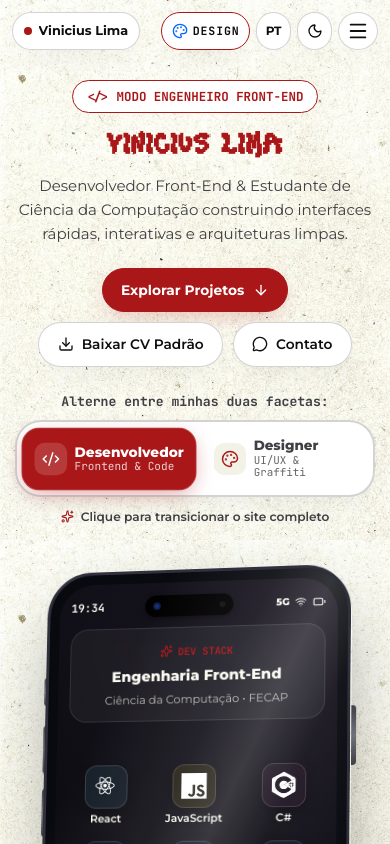
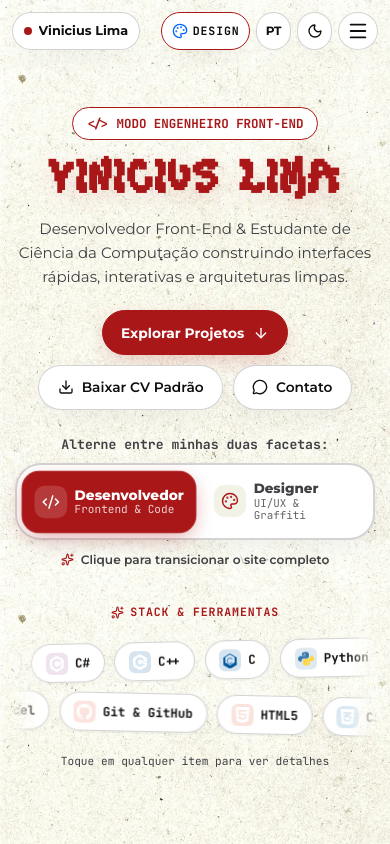
Before and after one commit to Vinnywho/Vinicius-Lima-Portifolio, a React (Vite) app: page / in a window 390 px wide. Shown: the top 844 px of the page. Built offline with nearby package versions, Linux system fonts and the light colour scheme.

Commit message:
feat: center mobile hero with prominent name and replace 3D phone with interactive skills marquee on mobile

```diff
--- /dev/null
+++ b/src/components/MobileSkillsMarquee.jsx
@@ -0,0 +1,101 @@
+import { useState } from 'react';
+import { X, Sparkles } from 'lucide-react';
+import { useApp } from '../context/AppContext';
+import { skills, designCapabilities } from '../data/skills';
+
+export default function MobileSkillsMarquee() {
+  const { mode, lang, t, tr } = useApp();
+  const [selected, setSelected] = useState(null);
+
+  const items = mode === 'dev' ? skills : designCapabilities;
+  const mid = Math.ceil(items.length / 2);
+  const rowA = items.slice(0, mid);
+  const rowB = items.slice(mid).length > 0 ? items.slice(mid) : items;
+
+  const renderTrack = (list, direction) => {
+    const doubled = [...list, ...list];
+    return (
+      <div className="mobile-marquee-viewport">
+        <div className={`mobile-marquee-track ${direction}`}>
+          {doubled.map((item, idx) => {
+            const isActive = selected?.id === item.id;
+            return (
+              <button
+                key={`${item.id}-${idx}`}
+                type="button"
+                className={`mobile-marquee-pill ${isActive ? 'is-active' : ''}`}
+                style={{ '--pill-color': item.color || 'var(--accent)' }}
+                onClick={() => setSelected(isActive ? null : item)}
+              >
+                {item.icon && (
+                  <span className="mobile-marquee-icon-wrap">
+                    <img src={item.icon} alt="" className="mobile-marquee-icon" />
+                  </span>
+                )}
+                <span className="mobile-marquee-name">{item.name}</span>
+              </button>
+            );
+          })}
+        </div>
+      </div>
+    );
+  };
+
+  return (
+    <div className="mobile-skills-marquee" data-no-spray="true">
+      <div className="mobile-marquee-label">
+        <Sparkles size={13} />
+        <span>
+          {mode === 'dev' ? t.hero.phoneTitleDev : t.hero.phoneTitleDesign}
+        </span>
+      </div>
+
+      <div className="mobile-marquee-rows">
+        {renderTrack(rowA, 'is-left')}
+        {renderTrack(rowB, 'is-right')}
+      </div>
+
+      <p className="mobile-marquee-hint">
+        {lang === 'pt'
+          ? 'Toque em qualquer item para ver detalhes'
+          : 'Tap any item to see details'}
+      </p>
+
+      {selected && (
+        <div className="mobile-marquee-detail" role="region" aria-live="polite">
+          <div className="mobile-marquee-detail-head">
+            <div className="mobile-marquee-detail-title">
+              {selected.icon && (
+                <img src={selected.icon} alt="" className="mobile-marquee-detail-icon" />
+              )}
+              <strong>{selected.name}</strong>
+            </div>
+            <button
+              type="button"
+              className="mobile-marquee-close"
+              onClick={() => setSelected(null)}
+              aria-label={t.hero.phoneCloseCard}
+            >
+              <X size={16} />
+            </button>
+          </div>
+
+          <div className="mobile-marquee-meter">
+            <div className="mobile-marquee-meter-labels">
+              <span>{t.hero.phoneLevel}</span>
+              <span>{selected.level}%</span>
+            </div>
+            <div className="mobile-marquee-meter-bar">
+              <div
+                className="mobile-marquee-meter-fill"
+                style={{ width: `${selected.level}%` }}
+              />
+            </div>
+          </div>
+
+          <p className="mobile-marquee-detail-desc">{tr(selected.description)}</p>
+        </div>
+      )}
+    </div>
+  );
+}
--- a/src/pages/Home.jsx
+++ b/src/pages/Home.jsx
@@ -1,4 +1,4 @@
-import { useEffect, useRef } from 'react';
+import { useEffect, useRef, useState } from 'react';
 import { Link } from 'react-router-dom';
 import gsap from 'gsap';
 import { ScrollTrigger } from 'gsap/ScrollTrigger';
@@ -7,6 +7,7 @@ import { useApp } from '../context/AppContext';
 import { profile } from '../data/profile';
 import { projects } from '../data/projects';
 import Phone3D from '../components/Phone3D';
+import MobileSkillsMarquee from '../components/MobileSkillsMarquee';
 import ModeSwitcher from '../components/ModeSwitcher';
 import FeaturedProject from '../components/FeaturedProject';
 import ProjectCard from '../components/ProjectCard';
@@ -20,6 +21,15 @@ gsap.registerPlugin(ScrollTrigger);
 export default function Home() {
   const { mode, lang, t, navigateWithTransition } = useApp();
   const rootRef = useRef(null);
+  const [isMobile, setIsMobile] = useState(() =>
+    typeof window !== 'undefined' ? window.innerWidth <= 768 : false
+  );
+
+  useEffect(() => {
+    const checkMobile = () => setIsMobile(window.innerWidth <= 768);
+    window.addEventListener('resize', checkMobile);
+    return () => window.removeEventListener('resize', checkMobile);
+  }, []);
 
   // Filter projects coherently per active facet (Dev vs Design)
   const modeProjects = projects.filter(
@@ -121,8 +131,8 @@ export default function Home() {
             </div>
           </div>
 
-          <div className="hero-animate">
-            <Phone3D key={mode} />
+          <div className="hero-animate hero-visual-slot">
+            {isMobile ? <MobileSkillsMarquee key={mode} /> : <Phone3D key={mode} />}
           </div>
         </div>
       </section>
--- a/src/styles/global.css
+++ b/src/styles/global.css
@@ -3824,15 +3824,20 @@
 @media (max-width: 768px) {
   /* Centralização das informações da Hero */
   .hero-section {
-    padding-top: 5rem;
-    padding-bottom: 2.5rem;
-    min-height: auto;
+    min-height: 100dvh;
+    display: flex;
+    align-items: center;
+    justify-content: center;
+    padding-top: 5.25rem;
+    padding-bottom: 2.75rem;
   }
 
   .hero-grid {
     grid-template-columns: 1fr;
-    gap: 2.5rem;
+    gap: 1.75rem;
     text-align: center;
+    justify-items: center;
+    width: 100%;
   }
 
   .hero-content {
@@ -3840,14 +3845,244 @@
     flex-direction: column;
     align-items: center;
     text-align: center;
+    width: 100%;
   }
 
   .hero-title {
-    font-size: clamp(1.8rem, 6vw, 2.4rem);
-    letter-spacing: 0.02em;
-    margin-bottom: 0.85rem;
-    line-height: 1.08;
+    font-size: clamp(2.75rem, 12vw, 3.75rem);
+    letter-spacing: 0.03em;
+    margin-bottom: 0.9rem;
+    line-height: 0.98;
     text-align: center;
+    text-shadow: 0 6px 24px rgba(170, 23, 25, 0.14);
+  }
+
+  :root[data-mode='design'] .hero-title {
+    font-size: clamp(2.55rem, 11vw, 3.5rem);
+    text-shadow: 0 6px 24px rgba(0, 102, 255, 0.18);
+  }
+
+  .hero-visual-slot {
+    width: 100%;
+    min-width: 0;
+  }
+
+  /* Marquee Divertida de Skills no Mobile */
+  .mobile-skills-marquee {
+    width: 100%;
+    display: flex;
+    flex-direction: column;
+    align-items: center;
+    gap: 0.75rem;
+    overflow: hidden;
+    padding: 0.35rem 0;
+  }
+
+  .mobile-marquee-label {
+    display: inline-flex;
+    align-items: center;
+    gap: 0.4rem;
+    font-family: var(--font-mono);
+    font-size: 0.72rem;
+    font-weight: 700;
+    text-transform: uppercase;
+    letter-spacing: 0.08em;
+    color: var(--accent);
+  }
+
+  .mobile-marquee-rows {
+    width: 100%;
+    display: flex;
+    flex-direction: column;
+    gap: 0.65rem;
+    padding: 0.35rem 0;
+    mask-image: linear-gradient(to right, transparent, #000 8%, #000 92%, transparent);
+    -webkit-mask-image: linear-gradient(to right, transparent, #000 8%, #000 92%, transparent);
+  }
+
+  .mobile-marquee-viewport {
+    width: 100%;
+    overflow: hidden;
+  }
+
+  .mobile-marquee-viewport:nth-child(1) {
+    transform: rotate(-1.2deg);
+  }
+
+  .mobile-marquee-viewport:nth-child(2) {
+    transform: rotate(1.2deg);
+  }
+
+  .mobile-marquee-track {
+    display: flex;
+    width: max-content;
+    gap: 0.6rem;
+    padding: 0.15rem 0;
+  }
+
+  .mobile-marquee-track.is-left {
+    animation: mobileMarqueeLeft 26s linear infinite;
+  }
+
+  .mobile-marquee-track.is-right {
+    animation: mobileMarqueeRight 30s linear infinite;
+  }
+
+  .mobile-marquee-rows:hover .mobile-marquee-track,
+  .mobile-marquee-rows:focus-within .mobile-marquee-track {
+    animation-play-state: paused;
+  }
+
+  @keyframes mobileMarqueeLeft {
+    0% {
+      transform: translateX(0);
+    }
+    100% {
+      transform: translateX(-50%);
+    }
+  }
+
+  @keyframes mobileMarqueeRight {
+    0% {
+      transform: translateX(-50%);
+    }
+    100% {
+      transform: translateX(0);
+    }
+  }
+
+  @media (prefers-reduced-motion: reduce) {
+    .mobile-marquee-track.is-left,
+    .mobile-marquee-track.is-right {
+      animation: none;
+    }
+  }
+
+  .mobile-marquee-pill {
+    display: inline-flex;
+    align-items: center;
+    gap: 0.45rem;
+    padding: 0.45rem 0.85rem;
+    border-radius: var(--radius-pill);
+    background: var(--bg-surface);
+    border: 1.5px solid var(--border-color);
+    box-shadow: var(--shadow-card);
+    color: var(--text-primary);
+    font-family: var(--font-mono);
+    font-size: 0.78rem;
+    font-weight: 700;
+    white-space: nowrap;
+    cursor: pointer;
+    transition: transform 0.18s ease, border-color 0.18s ease, box-shadow 0.18s ease;
+  }
+
+  .mobile-marquee-pill:active,
+  .mobile-marquee-pill.is-active {
+    transform: scale(1.06) rotate(-2deg);
+    border-color: var(--pill-color, var(--accent));
+    box-shadow: 0 6px 18px color-mix(in srgb, var(--pill-color, var(--accent)) 28%, transparent);
+  }
+
+  .mobile-marquee-icon-wrap {
+    display: inline-flex;
+    align-items: center;
+    justify-content: center;
+    width: 22px;
+    height: 22px;
+    border-radius: 6px;
+    background: color-mix(in srgb, var(--pill-color, var(--accent)) 16%, transparent);
+    padding: 3px;
+  }
+
+  .mobile-marquee-icon {
+    width: 100%;
+    height: 100%;
+    object-fit: contain;
+  }
+
+  .mobile-marquee-hint {
+    font-family: var(--font-mono);
+    font-size: 0.7rem;
+    color: var(--text-secondary);
+    margin: 0;
+  }
+
+  .mobile-marquee-detail {
+    width: min(100%, 420px);
+    background: var(--bg-surface);
+    border: 1.5px solid var(--accent);
+    border-radius: var(--radius-md);
+    padding: 0.9rem 1rem;
+    text-align: left;
+    box-shadow: var(--shadow-card);
+  }
+
+  .mobile-marquee-detail-head {
+    display: flex;
+    align-items: center;
+    justify-content: space-between;
+    gap: 0.75rem;
+    margin-bottom: 0.65rem;
+  }
+
+  .mobile-marquee-detail-title {
+    display: flex;
+    align-items: center;
+    gap: 0.5rem;
+    font-size: 0.95rem;
+    color: var(--text-primary);
+  }
+
+  .mobile-marquee-detail-icon {
+    width: 22px;
+    height: 22px;
+    object-fit: contain;
+  }
+
+  .mobile-marquee-close {
+    width: 28px;
+    height: 28px;
+    border-radius: 50%;
+    border: 1px solid var(--border-color);
+    background: var(--bg-surface-alt);
+    color: var(--text-primary);
+    display: inline-flex;
+    align-items: center;
+    justify-content: center;
+    cursor: pointer;
+  }
+
+  .mobile-marquee-meter {
+    margin-bottom: 0.55rem;
+  }
+
+  .mobile-marquee-meter-labels {
+    display: flex;
+    justify-content: space-between;
+    font-family: var(--font-mono);
+    font-size: 0.72rem;
+    color: var(--text-secondary);
+    margin-bottom: 0.25rem;
+  }
+
+  .mobile-marquee-meter-bar {
+    height: 6px;
+    border-radius: var(--radius-pill);
+    background: var(--bg-surface-alt);
+    overflow: hidden;
+  }
+
+  .mobile-marquee-meter-fill {
+    height: 100%;
+    border-radius: var(--radius-pill);
+    background: var(--accent);
+  }
+
+  .mobile-marquee-detail-desc {
+    font-size: 0.84rem;
+    line-height: 1.5;
+    color: var(--text-secondary);
+    margin: 0;
   }
 
   .hero-bio {
```
